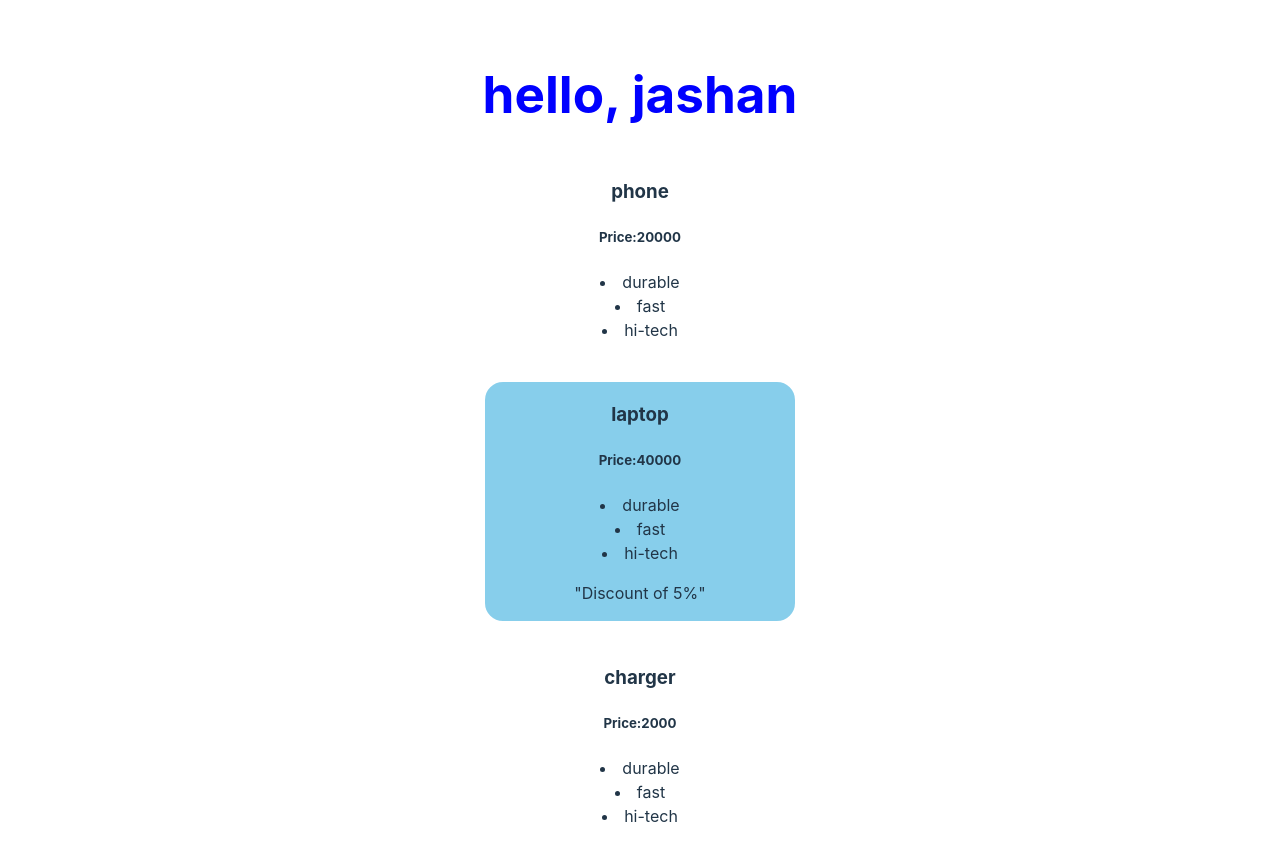
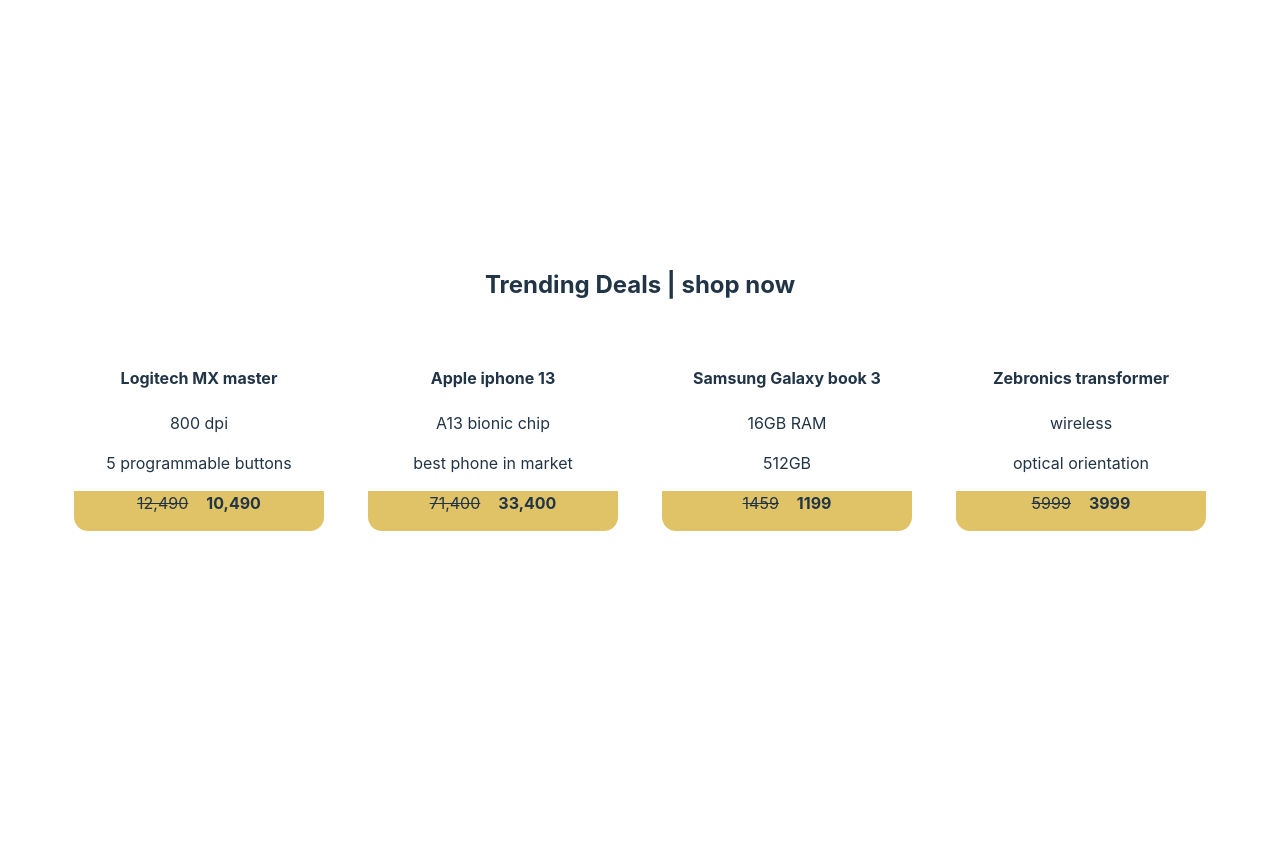
Before and after one commit to singhjashanjot/React-Learnings, a React (Vite) app: page / in a window 1280 px wide. Shown: the top 860 px of the page. After the commit the page ends 800 px from the top, so only its background shows below. Built offline with nearby package versions, Linux system fonts and the light colour scheme.

Commit message:
amazon cards-raect-practice

```diff
--- a/src/App.jsx
+++ b/src/App.jsx
@@ -1,13 +1,15 @@
 
 import './App.css'
-import Title from "./Title.jsx"
+// import Title from "./Title.jsx"
 import Product from "./Product.jsx"
 import Producttab from "./Producttab.jsx"
-import MsgBox from './Msgbox.jsx'
+// import MsgBox from './Msgbox.jsx'
 function App() {
   return (
     <>
-      <MsgBox userName="jashan" textColor="blue" />
+      {/* <MsgBox userName="jashan" textColor="blue" /> */}
+      <h2>Trending Deals | shop now</h2>
+
       <Producttab />
     </>
   );
--- /dev/null
+++ b/src/Price.jsx
@@ -0,0 +1,22 @@
+export default function Price({ oldprice, newprice }) {
+    let oldstyles={
+        textDecorationLine:"Line-through",
+    }
+    let newstyles={
+        fontWeight:"bold",
+    }
+    let styles={
+        backgroundColor:"#e0c367",
+        height:"40px",
+        borderBottomLeftRadius:"14px",
+        borderBottomRightRadius:"14px"
+
+    }
+    return (
+        <div style={styles}>
+            <span style={oldstyles}>{oldprice}</span> &nbsp; &nbsp;
+            <span style={newstyles}>{newprice} </span>
+
+        </div>
+    );
+}
--- a/src/Product.css
+++ b/src/Product.css
@@ -1,7 +1,9 @@
 .Product{
     border: 2px solid white;
     border-radius: 20px;
-    margin-bottom: 20px;
-    padding: 0 20px 0 20px;
+    margin: 20px;
+    width: 250px;
+    height: 186px;
+
 
 }
--- a/src/Product.jsx
+++ b/src/Product.jsx
@@ -1,15 +1,19 @@
 import "./Product.css"
-function Product({ title, price, features }) {
-    const list = features.map((features) => <li>{features}</li>)
-    let style = { backgroundColor: price>30000?"skyblue":"" };;
-
-
+import Price from "./Price";
+function Product({ title, indx }) {
+    let oldprice = ["12,490", "71,400", "1459", "5999"];
+    let newprice = ["10,490", "33,400", "1199", "3999"];
+    let Description = [
+        ["800 dpi", "5 programmable buttons"],
+        ["A13 bionic chip", "best phone in market"],
+        [" 16GB RAM", "512GB"],
+        ["wireless", "optical orientation"]];
     return (
-        <div className="Product" style={style}>
-            <h3>{title}</h3>
-            <h5>Price:{price}</h5>
-            <p>{list}</p>
-            {price > 30000 ? <p>"Discount of 5%"</p> : null}
+        <div className="Product" >
+            <h4>{title}</h4>
+            <p>{Description[indx][0]}</p>
+            <p>{Description[indx][1]}</p>
+            <Price oldprice={oldprice[indx]} newprice={newprice[indx]} />
         </div>
     );
 }
--- a/src/Producttab.jsx
+++ b/src/Producttab.jsx
@@ -1,13 +1,19 @@
 
 import Product from "./Product.jsx"
 function Producttab() {
-    let options = ["durable", "fast", "hi-tech"];
+    let styles = {
+        display: "flex",
+        flexWrap: "wrap",
+        justifyContent : "center",
+        alignItems: "center",
+     };
     return (
-        <>
-            <Product title="phone" price={20000} features={options} />
-            <Product title="laptop" price={40000}features={options} />
-            <Product title="charger" price={2000} features={options} />
-        </>
+        <div style={styles}>
+            <Product title="Logitech MX master" indx={0} />
+            <Product title="Apple iphone 13" indx={1} />
+            <Product title="Samsung Galaxy book 3" indx={2} />
+            <Product title="Zebronics transformer" indx={3} />
+        </div>
     )
 }
 export default Producttab;
```
